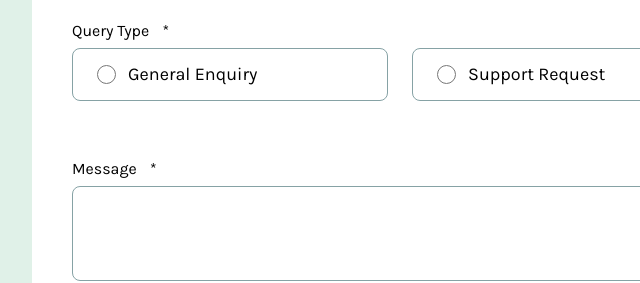
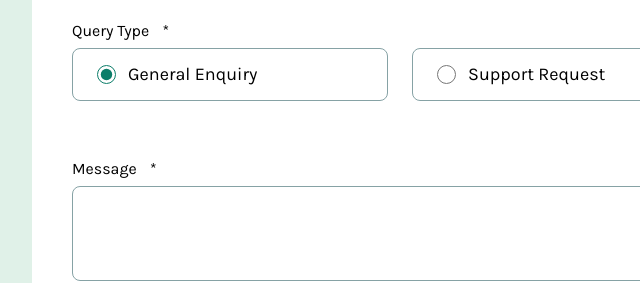
Before and after one commit to Star-Mdakane/contact-form, a plain HTML site: page index.html in a window 1280 px wide. Shown: the part 323-606 px from the top of the page, 240-880 px from the left. Drawn offline with Linux system fonts and the light colour scheme.

Commit message:
Update index.html

```diff
--- a/index.html
+++ b/index.html
@@ -55,7 +55,7 @@
             <span class="req">*</span>
           </legend>
           <div class="query">
-            <input type="radio" name="query" id="general" value="general">
+            <input type="radio" name="query" id="general" value="general" checked>
             <label class="f-reg" for="general">General Enquiry</label>
           </div>
           <div class="query">
```
